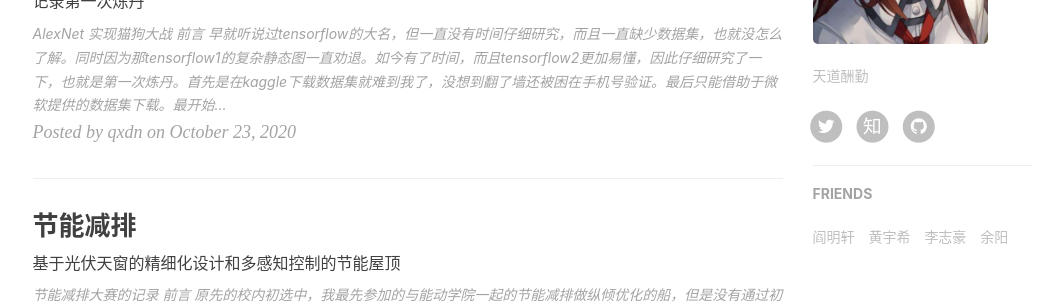
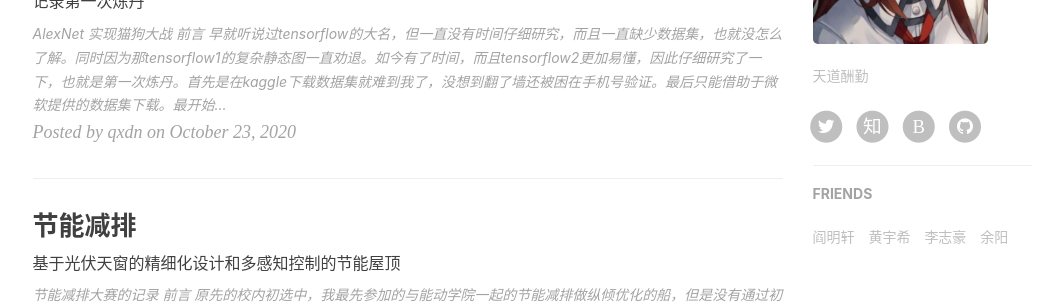
Before and after one commit to fossabot/qxdn.github.io, a Jekyll site: the page built from index.html, in a window 1280 px wide and 1400 px high, scrolled down 615 px. Shown: the part 143-447 px from the top of the window, without its empty margins (135-1173 px from the left). Built offline with Jekyll 4.4.1, drawn with Linux system fonts in a browser that asks for light colours; nearby versions of some CDN libraries; the list of posts is cut into pages by our own code; comment, search, counter and statistics services are not loaded.

Commit message:
add bilibili

```diff
--- a/_config.yml
+++ b/_config.yml
@@ -17,6 +17,7 @@
 zhihu_username:     lu-re-fan-ying
 github_username:    qxdn
 twitter_username:   Al_Fe2O3
+bilibili_username:  11674667
 #facebook_username:
 #linkedin_username:  firstname-lastname-idxxxx
 
--- a/_includes/sns-links.html
+++ b/_includes/sns-links.html
@@ -34,6 +34,16 @@
       <span class="fa-stack fa-lg">
         <i class="fa fa-circle fa-stack-2x"></i>
         <i class="fa  fa-stack-1x fa-inverse">知</i>
+      </span>
+    </a>
+  </li>
+  {% endif %}
+  {% if site.bilibili_username %}
+  <li>
+    <a target="_blank" href="https://space.bilibili.com/{{ site.bilibili_username }}">
+      <span class="fa-stack fa-lg">
+        <i class="fa fa-circle fa-stack-2x"></i>
+        <i class="fa  fa-stack-1x fa-inverse">B</i>
       </span>
     </a>
   </li>
```
